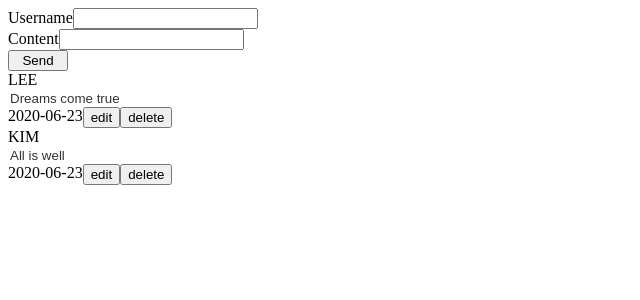
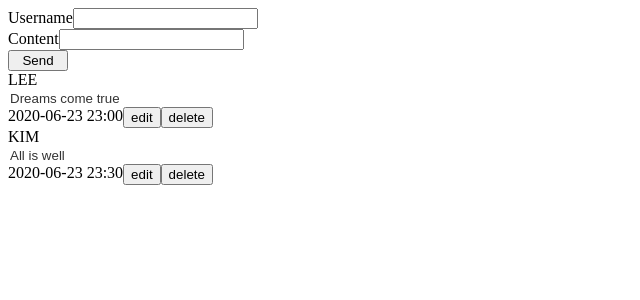
Before and after one commit to nirrvana/board, a React (Create React App) app: page / in a window 1280 px wide. Shown: the top 300 px of the page, without its empty margins (0-640 px from the left). Built offline with nearby package versions, Linux system fonts and the light colour scheme.

Commit message:
메시지 생성 시간 추가

```diff
--- a/src/Form.js
+++ b/src/Form.js
@@ -6,7 +6,16 @@ class Form extends Component {
   state = {
     username: '',
     content: '',
-    createdAt: '2020-06-23',
+  };
+
+  getDate = () => {
+    const today = new Date();
+    const createdAt = `${today.getFullYear()}-${
+      today.getMonth() + 1 < 10 ? `0${today.getMonth() + 1}` : today.getMonth()
+    }-${today.getDate()} ${today.getHours()}:${
+      today.getMinutes() < 10 ? `0${today.getMinutes()}` : today.getMinutes()
+    }`;
+    return createdAt;
   };
 
   updateUsername = ({ target: { value: username } }) => {
@@ -17,19 +26,20 @@ class Form extends Component {
     this.setState({ content });
   };
 
-  submitHandler = (username, content, createdAt) => (event) => {
+  submitHandler = (username, content) => (event) => {
     event.preventDefault();
+    const createdAt = this.getDate();
     this.props.dispatchSendMessage({ username, content, createdAt });
     this.setState({ username: '', content: '' });
   };
 
   render() {
-    const { username, content, createdAt } = this.state;
+    const { username, content } = this.state;
 
     return (
       <form
         className="form-container"
-        onSubmit={this.submitHandler(username, content, createdAt)}
+        onSubmit={this.submitHandler(username, content)}
       >
         <label className="form-container__label">
           Username
--- a/src/Message.js
+++ b/src/Message.js
@@ -6,12 +6,24 @@ class Message extends Component {
   state = {
     isEditMode: false,
     content: this.props.message.content,
-    createdAt: '2020-06-23',
+    createdAt: this.props.message.createdAt,
+  };
+
+  getDate = () => {
+    const today = new Date();
+    const editedAt = `${today.getFullYear()}-${
+      today.getMonth() + 1 < 10 ? `0${today.getMonth() + 1}` : today.getMonth()
+    }-${today.getDate()} ${today.getHours()}:${
+      today.getMinutes() < 10 ? `0${today.getMinutes()}` : today.getMinutes()
+    }`;
+    return editedAt;
   };
 
   clickHandler = (isEditMode) => (event) => {
     this.setState({ isEditMode: !isEditMode });
     if (isEditMode) {
+      const editedAt = this.getDate();
+      this.setState({ createdAt: editedAt });
       this.submitHandler(event);
     }
   };
@@ -19,11 +31,11 @@ class Message extends Component {
   submitHandler = ({ key, type }) => {
     const {
       props: { index, dispatchEditMessage },
-      state: { content },
+      state: { content, editedAt },
     } = this;
 
     if (key === 'Enter' || type === 'click') {
-      dispatchEditMessage(index, content);
+      dispatchEditMessage(index, content, editedAt);
       this.setState({ isEditMode: false });
     }
   };
@@ -37,17 +49,17 @@ class Message extends Component {
     this.setState({ content });
   };
 
-  renderOrEditMessage = (isEditMode) => {
+  renderOrEditMessage = (isEditMode, content) => {
     return !isEditMode ? (
       <input
         className="message-entry-container__render-content"
-        value={this.state.content}
+        value={content}
         disabled
       />
     ) : (
       <input
         className="message-entry-container__edit-content"
-        value={this.state.content}
+        value={content}
         onChange={this.updateContent}
         onKeyDown={this.submitHandler}
       />
@@ -57,7 +69,7 @@ class Message extends Component {
   render() {
     const {
       props: { message },
-      state: { isEditMode },
+      state: { isEditMode, content, createdAt },
     } = this;
 
     return (
@@ -65,11 +77,9 @@ class Message extends Component {
         <div className="message-entry-container__username">
           {message.username}
         </div>
-        {this.renderOrEditMessage(isEditMode)}
+        {this.renderOrEditMessage(isEditMode, content)}
         <div className="message-entry-container__wrapper">
-          <div className="message-entry-container__created-at">
-            {message.createdAt}
-          </div>
+          <div className="message-entry-container__created-at">{createdAt}</div>
           <button
             className="message-entry-container__edit-button"
             onClick={this.clickHandler(isEditMode)}
@@ -89,8 +99,8 @@ class Message extends Component {
 }
 
 const mapDispatchToProps = (dispatch) => ({
-  dispatchEditMessage: (index, content) =>
-    dispatch(editMessage(index, content)),
+  dispatchEditMessage: (index, content, editedAt) =>
+    dispatch(editMessage(index, content, editedAt)),
   dispatchDeleteMessage: (index) => dispatch(deleteMessage(index)),
 });
 
--- a/src/redux/action.js
+++ b/src/redux/action.js
@@ -7,10 +7,11 @@ export const sendMessage = (message) => ({
   message,
 });
 
-export const editMessage = (index, content) => ({
+export const editMessage = (index, content, editedAt) => ({
   type: EDIT_MESSAGE,
   index,
   content,
+  editedAt,
 });
 
 export const deleteMessage = (index) => ({
--- a/src/redux/reducer.js
+++ b/src/redux/reducer.js
@@ -2,8 +2,16 @@ import { SEND_MESSAGE, EDIT_MESSAGE, DELETE_MESSAGE } from './action';
 
 const initialState = {
   messages: [
-    { username: 'LEE', content: 'Dreams come true', createdAt: '2020-06-23' },
-    { username: 'KIM', content: 'All is well', createdAt: '2020-06-23' },
+    {
+      username: 'LEE',
+      content: 'Dreams come true',
+      createdAt: '2020-06-23 23:00',
+    },
+    {
+      username: 'KIM',
+      content: 'All is well',
+      createdAt: '2020-06-23 23:30',
+    },
   ],
 };
 
@@ -18,7 +26,11 @@ const reducer = (state = initialState, action) => {
       return {
         messages: messages.map((message, index) =>
           index === action.index
-            ? { ...message, content: action.content }
+            ? {
+                ...message,
+                content: action.content,
+                createdAt: action.editedAt,
+              }
             : message,
         ),
       };
```
